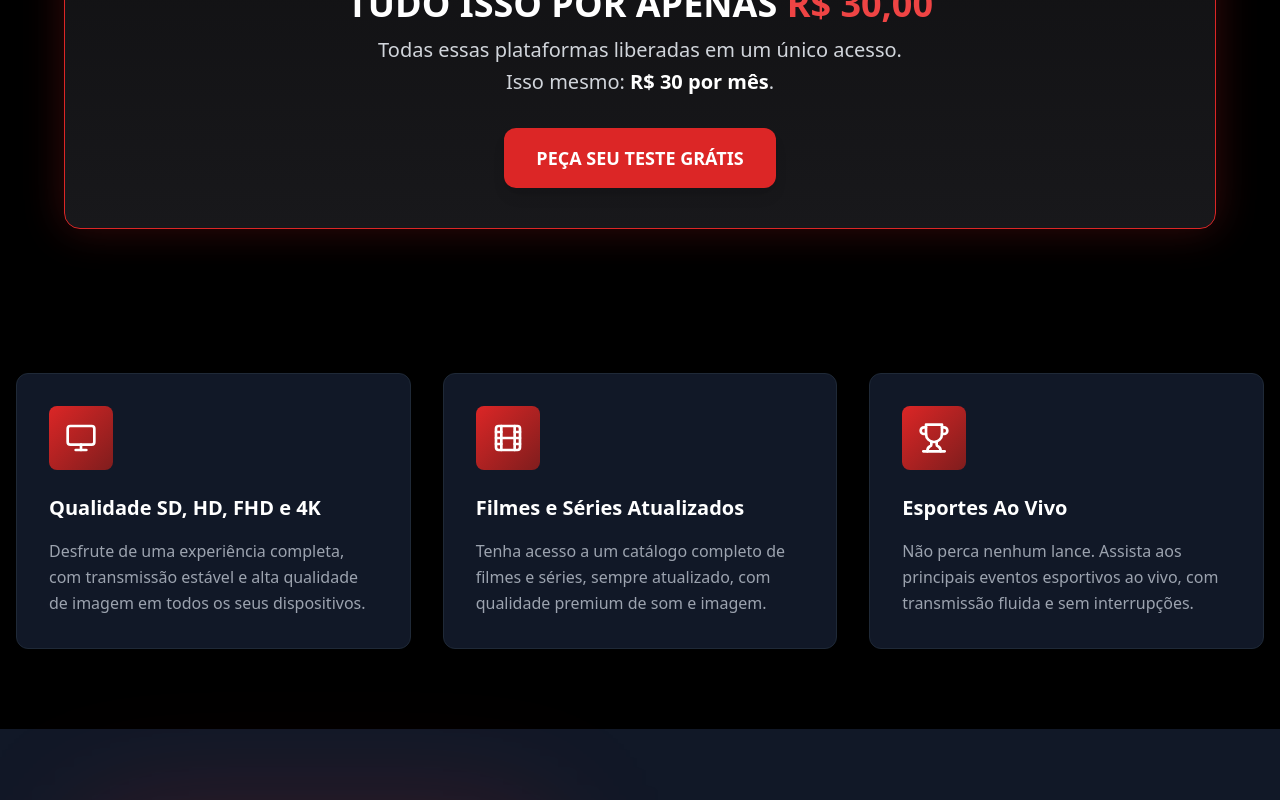
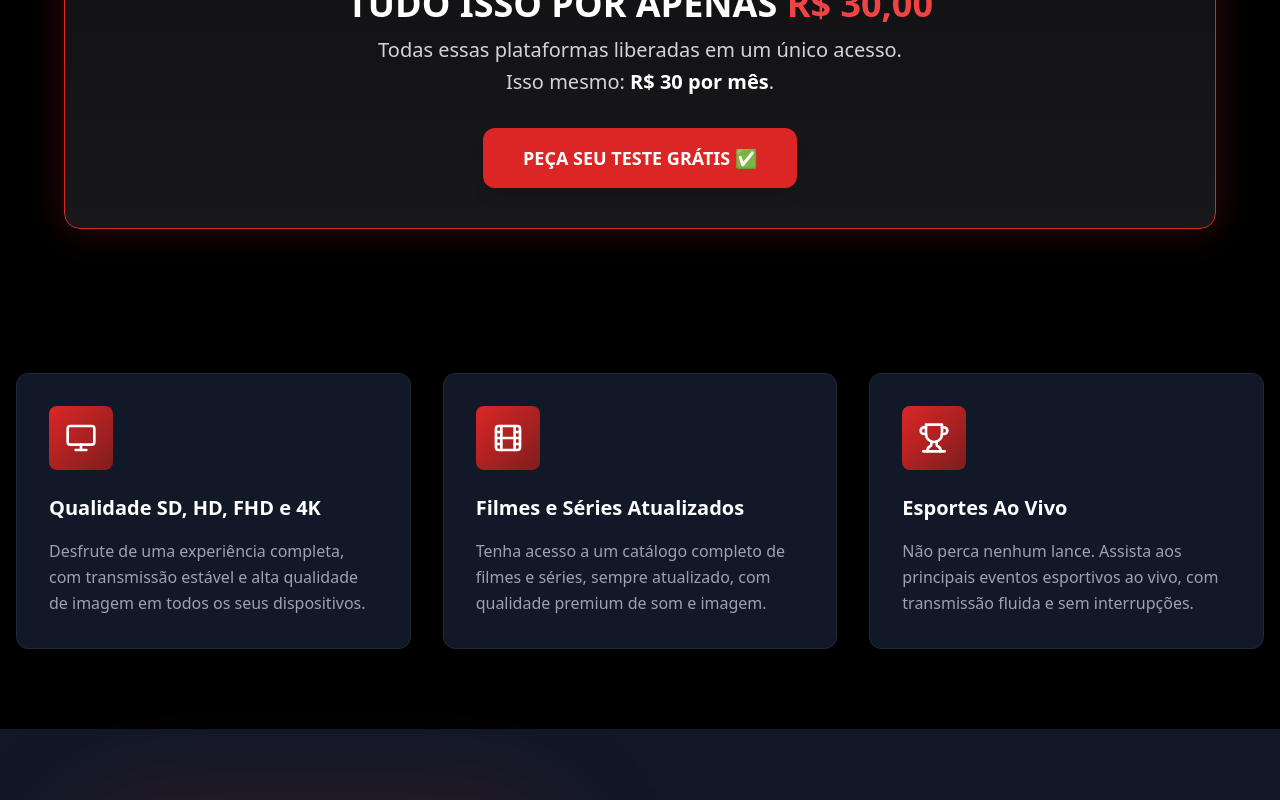
Before and after one commit to gleydsonlopes13-stack/starcineplay, a Next.js app: page / in a window 1280 px wide. Shown: the part 2280-3080 px from the top of the page. Built offline with nearby package versions, Linux system fonts and the light colour scheme.

Commit message:
Força deploy do CTA WhatsApp

```diff
--- a/components/StreamingLogos.tsx
+++ b/components/StreamingLogos.tsx
@@ -28,15 +28,19 @@ export default function StreamingLogos() {
             </p>
 
             <p className="mt-1 text-lg md:text-xl text-gray-300">
-              Isso mesmo: <span className="text-white font-semibold">R$ 30 por mês</span>.
+              Isso mesmo:{" "}
+              <span className="text-white font-semibold">R$ 30 por mês</span>.
             </p>
 
-            {/* CTA */}
+            {/* CTA WhatsApp */}
             <a
-              href="#pricing"
-              className="inline-block mt-8 bg-red-600 hover:bg-red-700 text-white font-bold text-lg px-8 py-4 rounded-xl transition-all duration-300 shadow-lg"
+              href="https://wa.me/5511970905736?text=Olá,%20queria%20solicitar%20um%20teste%20grátis%20do%20Starcine%20Play"
+              target="_blank"
+              rel="noopener noreferrer"
+              className="inline-block mt-8 bg-red-600 hover:bg-red-700 text-white font-extrabold text-lg px-10 py-4 rounded-xl transition-all duration-300 shadow-lg hover:scale-105"
             >
-              PEÇA SEU TESTE GRÁTIS
+              PEÇA SEU TESTE GRÁTIS ✅
+
             </a>
           </div>
 
```
